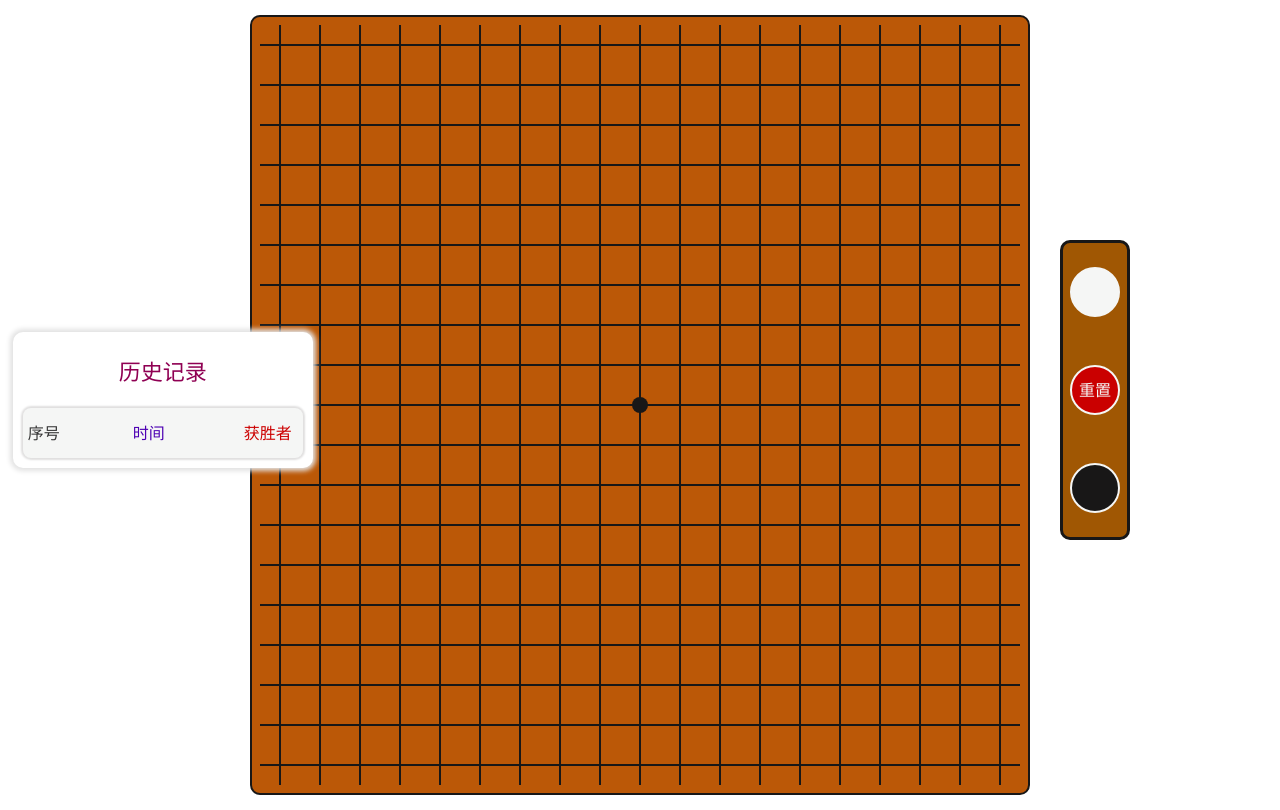
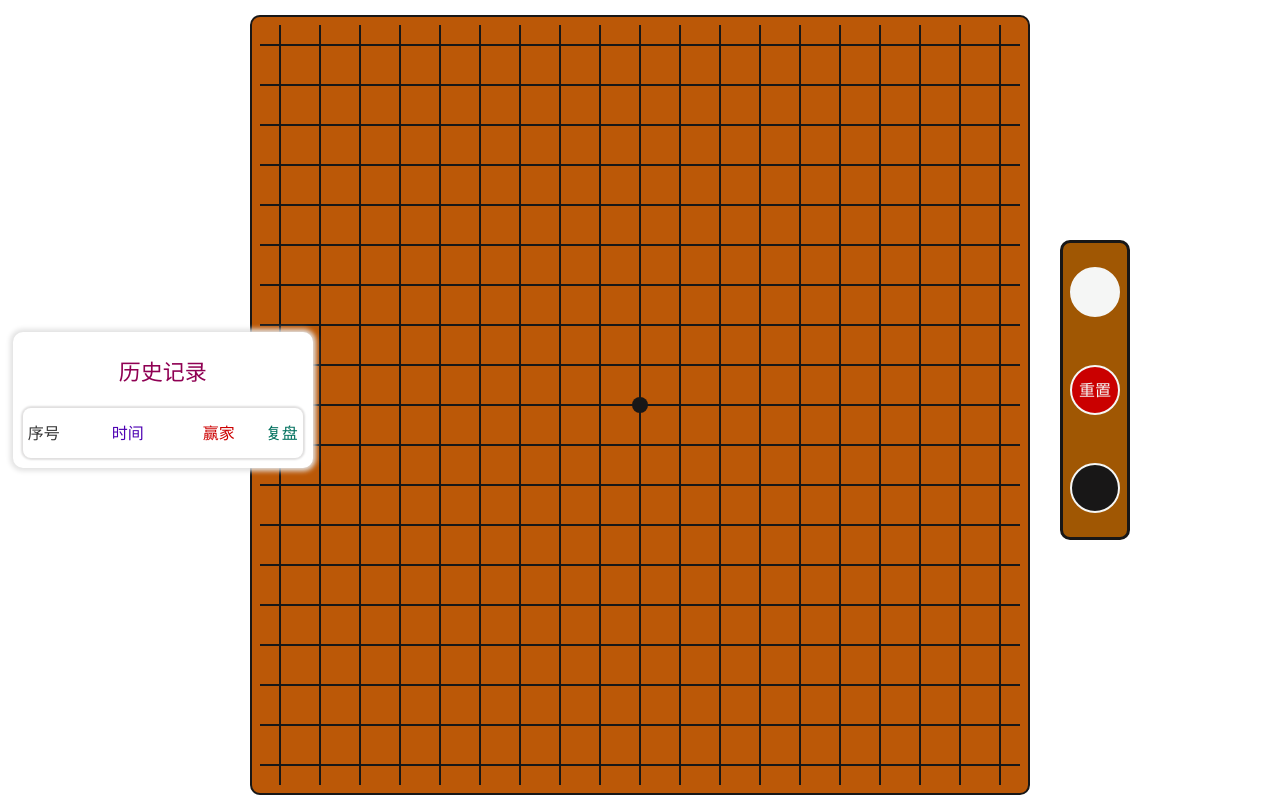
Before and after one commit to Jerry-306/gobang, a React (Create React App) app: page / in a window 1280 px wide. Built offline with nearby package versions, Linux system fonts and the light colour scheme.

Commit message:
新增复盘功能

```diff
--- a/src/App.css
+++ b/src/App.css
@@ -6,3 +6,6 @@
   /* background-color: #e77306; */
   border-radius: 10px;
 }
+div {
+  cursor: pointer;
+}
--- a/src/App.js
+++ b/src/App.js
@@ -1,6 +1,6 @@
 import { useEffect } from 'react'
 import { useRecoilState, useRecoilValue } from 'recoil'
-import boradValues, { list } from './store/index'
+import boradValues, { list, isReviewing } from './store/index'
 import CheckerBoard from './components/CheckerBoard'
 import FunctionButtons from './components/FunctionButtons'
 import List from './components/List'
@@ -10,15 +10,20 @@ import './App.css';
 function App() {
   const matrix  = useRecoilValue(boradValues);
   const [ listArray, setListArray] = useRecoilState(list);
+  const isreviewing = useRecoilValue(isReviewing);
   // 五子棋获胜算法
   useEffect(()=>{
+    // 如果不是进行复盘
+    if (isreviewing === false) {
       let res = alertWinner(matrix);
       if (res !== '') {
         window.alert(`恭喜${res}获胜！`);
         let obj = {};
         obj.time = getTime();
         obj.winner = res;
+        obj.step = matrix;
         setListArray([...listArray, obj]);
+      }
     }
   }, [matrix])
   return (
--- a/src/components/FunctionButtons/index.jsx
+++ b/src/components/FunctionButtons/index.jsx
@@ -1,15 +1,17 @@
 import { useRecoilState } from 'recoil'
-import boradValues, { color } from '../../store/index'
+import boradValues, { color, isReviewing } from '../../store/index'
 import './index.css'
 
 const FunctionButtons = () => {
     const [selectedColor, setSelectedColor] = useRecoilState(color);
     const [matrix, setMatrix]  = useRecoilState(boradValues);
+    const [isreviewing, setIsreviewing] = useRecoilState(isReviewing);
 
     const handleReset = () => {
         let newMatrix = new Array(19).fill(0).map(() => new Array(19).fill(0));
         setMatrix(newMatrix);
         setSelectedColor(2);
+        setIsreviewing(false);
     }
 
     return (
--- a/src/components/List/index.css
+++ b/src/components/List/index.css
@@ -13,3 +13,39 @@ p {
     font-size: 22px;
     color: #8f0053;
 }
+.listheader-container {
+    position: relative;
+    display: flex;
+    flex-direction: row;
+    justify-content: space-between;
+    align-items: center;
+    height: 50px;
+    margin: 10px;
+    background-color: #ffffff;
+    text-align: center;
+    line-height: 50px;
+    color: #353535;
+    font-size: 16px;
+    box-shadow: 0px 0px 2px 2px #e0dfdf;
+    border-radius: 8px;
+    box-sizing: border-box;
+}
+.listheader-index {
+    width: 15%;
+    height: 100%;
+}
+.listheader-time {
+    width: 35%;
+    height: 100%;
+    color: #4d00b3;
+}
+.listheader-winner {
+    width: 20%;
+    height: 100%;
+    color: #cc0000;
+}
+.listheader-review {
+    width: 15%;
+    height: 100%;
+    color: #00705e;
+}
--- a/src/components/List/index.jsx
+++ b/src/components/List/index.jsx
@@ -7,7 +7,12 @@ const List = () => {
     return (
         <div className='list-container'>
             <p>历史记录</p>
-            <ListItem index={'序号'} time={'时间'} winner={'获胜者'} />
+            <div className='listheader-container'>
+                <div className='listheader-index'>序号</div>
+                <div className='listheader-time'>时间</div>
+                <div className='listheader-winner'>赢家</div>
+                <div className='listheader-review' >复盘</div>
+            </div>
             {
                 listArray.map((item, index) => {
                     const { time, winner } = item;
--- a/src/components/ListItem/index.css
+++ b/src/components/ListItem/index.css
@@ -20,12 +20,16 @@
     height: 100%;
 }
 .listitem-time {
-    width: 50%;
+    width: 35%;
     height: 100%;
     color: #4d00b3;
 }
 .listitem-winner {
-    width: 25%;
+    width: 20%;
     height: 100%;
     color: #cc0000;
 }
+.listitem-review {
+    width: 15%;
+    height: 100%;
+}
--- a/src/components/ListItem/index.jsx
+++ b/src/components/ListItem/index.jsx
@@ -1,12 +1,24 @@
+import boradValues, { list, isReviewing } from '../../store'
+import { useRecoilState, useRecoilValue } from 'recoil'
 import './index.css'
 
 const ListItem = (props) => {
     const {index, time, winner} = props;
+    const [ matrix, setMatrix ] = useRecoilState(boradValues);
+    const listArray = useRecoilValue(list);
+    const [ isreviewing , setIsreviewing] = useRecoilState(isReviewing);
+    const handleReview = () => {
+        setIsreviewing(true);
+        setMatrix(listArray[index - 1].step);
+    }
     return (
         <div className='listitem-container'>
             <div className='listitem-index'>{index}</div>
             <div className='listitem-time'>{time}</div>
-            <div className='listitem-winner'>{winner}</div>
+            <div className='listitem-winner'>{
+                winner === '白子'? '⚪' : '⚫'
+            }</div>
+            <div className='listitem-review' onClick={handleReview}>👁️‍🗨️</div>
         </div>
     )
 }
--- a/src/store/index.jsx
+++ b/src/store/index.jsx
@@ -16,4 +16,9 @@ export const list = atom({
     default: []
 })
 
+export const isReviewing = atom({
+    key: 'isReviewing',
+    default: false
+})
+
 export default boradValues;
```
Lines whose indentation alone changed are shown as unchanged.
